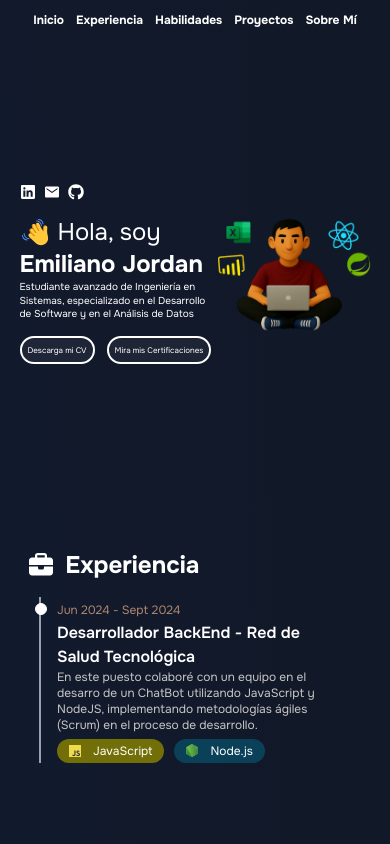
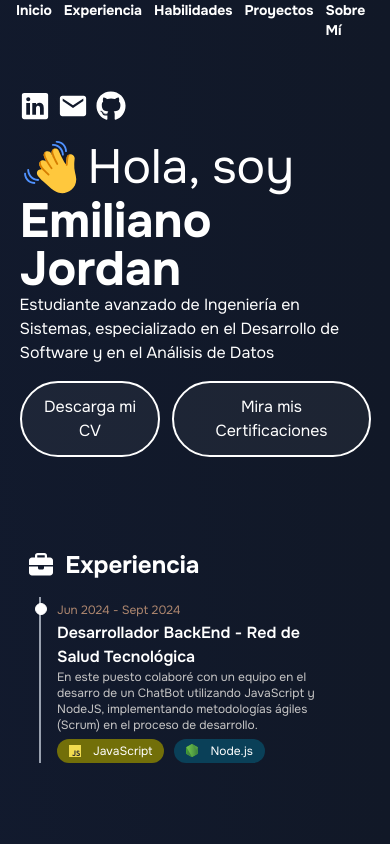
Before and after one commit to EmiJordan11/Mi-Portfolio, a React (Vite) app: page / in a window 390 px wide. Shown: the top 844 px of the page. Built offline with nearby package versions, Linux system fonts and the light colour scheme.

Commit message:
style: change mobile styles of Presentation section

```diff
--- a/src/components/Header.jsx
+++ b/src/components/Header.jsx
@@ -33,11 +33,6 @@ export const Header = () => {
                 max-sm:px-4 max-sm:text-xs max-sm:h-10
                 max-xs:justify-center
                 ` +
-                // fixed w-[100vw] font-bold py-3 transition-all duration-300 z-[99999] flex items-center justify-between
-                // xs:text-xs xs:px-4
-                // lg:h-14 lg:pl-[10vw] lg:pr-[11vw]
-                // md:h-14  md:px-5 md:text-2xl
-                // ` +
                 (scrolled
                     ? bgHover
                     : "")
@@ -49,8 +44,9 @@ export const Header = () => {
             <nav className="
                 text-base
                 max-md:text-xs
+                max-xs:text-sm
             ">
-                <ul className="flex gap-3">
+                <ul className="flex gap-3 ">
                     <NavItem id={'#'} >Inicio</NavItem>
                     <NavItem id={'#experience'} >Experiencia</NavItem>
                     <NavItem id={'#skills'} >Habilidades</NavItem>
--- a/src/components/SocialItem.jsx
+++ b/src/components/SocialItem.jsx
@@ -5,7 +5,11 @@
 export const SocialItem = ({icon: Icon, link}) => {
     return (
         <>
-            <a href={link} target="_blank" className="text-4xl max-lg:text-3xl max-md:text-base transition ease duration-300 hover:scale-125 hover:text-[#ea7c22]">
+            <a href={link} target="_blank"
+            className="
+                text-4xl transition ease duration-300 hover:scale-125 hover:text-[#ea7c22]
+                max-lg:text-3xl
+            ">
                 <Icon></Icon>
             </a>
 
--- a/src/views/Presentation.jsx
+++ b/src/views/Presentation.jsx
@@ -5,7 +5,7 @@ import { SocialItem } from "../components/SocialItem"
 export const Presentation = () => {
     return (
         <main className='
-            mx-auto flex items-center w-[75vw] h-[85vh] justify-around
+            mx-auto flex items-center w-[75vw] h-[85vh] min-h-[400px] justify-around
             max-lg:h-[65vh] max-lg:w-[90vw]
         '>
             <div className='flex flex-col gap-4'>
@@ -16,18 +16,37 @@ export const Presentation = () => {
                         ))
                     }
                 </div>
-                <div>
-                    <p className='
+                <div className="flex flex-col max-md:items-start">
+                    {/* <p className='
                         flex gap-2 items-center text-7xl
                         max-xl:text-6xl
                         max-lg:text-5xl
-                        max-md:text-2xl
+                        max-md:text-5xl
                     '>
-                        <img src="/mano-saludando.svg" alt="" className="w-[70px] max-lg:w-[60px] max-md:w-[1.875rem]" />
+                        <img src="/mano-saludando.svg" alt="" className="w-[70px] max-lg:w-[60px]" />
                         Hola, soy
                     </p>
-                    <p className='text-7xl font-bold max-xl:text-6xl max-lg:text-5xl max-md:text-2xl'>Emiliano Jordan</p>
+                    <p className='text-7xl font-bold max-xl:text-6xl max-lg:text-5xl max-md:text-5xl'>Emiliano Jordan</p>
                     <p className='text-xl max-xl:text-lg max-lg:text-base max-md:text-xs max-xs:text-[0.628rem]'>
+                        Estudiante avanzado de Ingeniería en Sistemas, especializado en el Desarrollo de Software y en el Análisis de Datos
+                    </p> */}
+                    <div className="
+                        text-7xl
+                        max-xl:text-6xl
+                        max-lg:text-5xl
+                        max-md:text-5xl
+                    ">
+                        <p className='flex gap-2 items-center'>
+                            <img src="/mano-saludando.svg" alt="" className="w-[70px] max-lg:w-[60px]" />
+                            Hola, soy
+                        </p>
+                        <p className='font-bold'>Emiliano Jordan</p>
+                    </div>
+                    <p className='
+                        text-xl
+                        max-xl:text-lg max-lg:text-base max-md:text-base
+
+                    '>
                         Estudiante avanzado de Ingeniería en Sistemas, especializado en el Desarrollo de Software y en el Análisis de Datos
                     </p>
                 </div>
@@ -42,7 +61,7 @@ export const Presentation = () => {
             </div>
 
             <div>
-                <img src="/avatar.png" alt="Avatar Emiliano Jordan" className='w-3xl max-lg:w-xl max-md:w-[420px]' />
+                <img src="/avatar.png" alt="Avatar Emiliano Jordan" className='w-3xl max-lg:w-xl max-md:w-[420px] max-md:hidden'/>
             </div>
         </main>
     )
@@ -56,8 +75,7 @@ const ButtonPresentation = ({children})=>{
                 transition ease duration-300
                 hover:bg-[#ea7c22] hover:scale-105
 
-                max-md:text-[0.625rem] max-md:p-2
-                max-xs:text-[0.5rem] max-xs:p-1.5
+
             "
         >
             {children}
```
